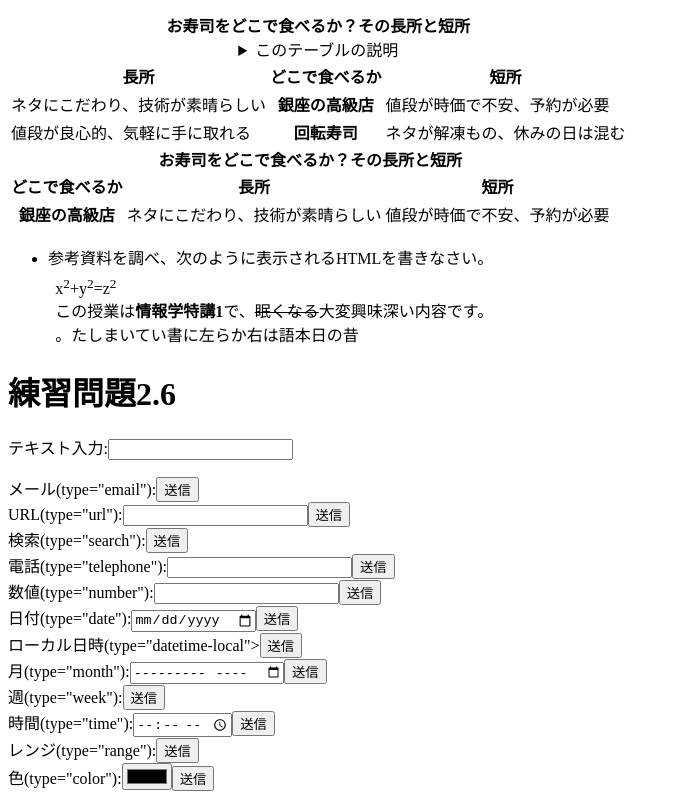
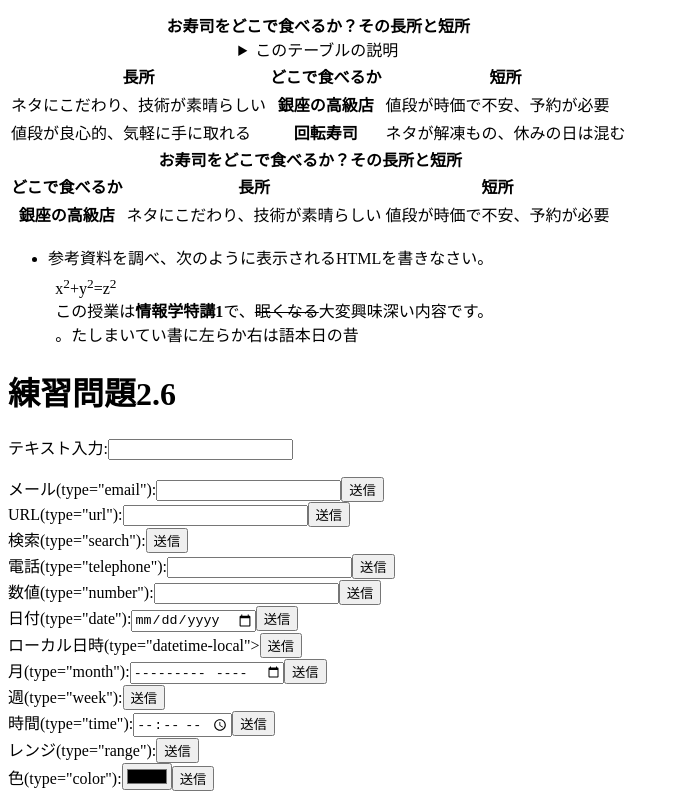
Before and after one commit to zm20175/zm20175, a plain HTML site: page index.html in a window 1280 px wide. Shown: the part 843-1642 px from the top of the page, without its empty margins (0-679 px from the left). Drawn offline with Linux system fonts and the light colour scheme.

Commit message:
Update index.html

```diff
--- a/index.html
+++ b/index.html
@@ -103,7 +103,7 @@
 
    <p>テキスト入力:<input type="text"></p>
 
- <form action="xxx.php" method="post"><label>メール(type="email"):<input type="submit" value="送信"></form>
+ <form action="xxx.php" method="post"><label>メール(type="email"):<input type="email" name="email"></label><input type="submit" value="送信"></form>
   <form action="xxx.php"method="post"><label>URL(type="url"):<input type="url"name="url"></label><input
   type="submit" value="送信"></form>
   <form action="xxx.php"method="post"><label>検索(type="search"):<input type="submit" value="送信"></form>
```
